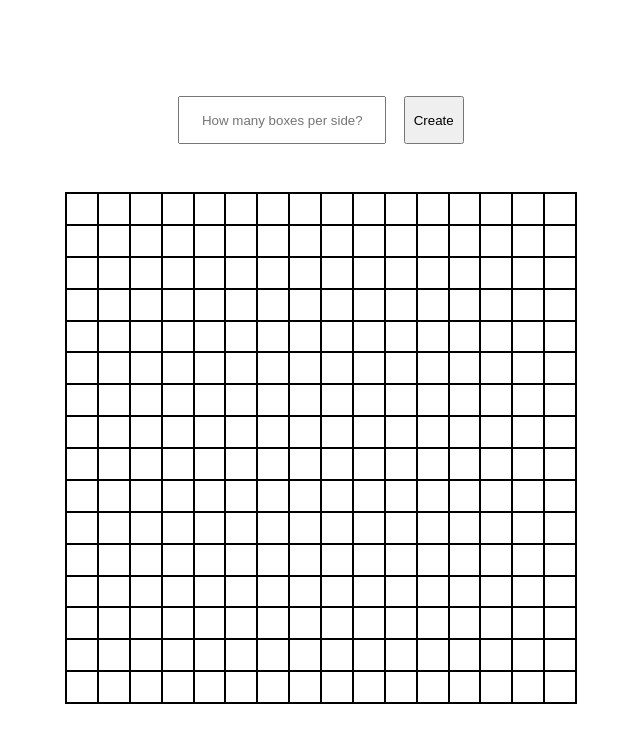
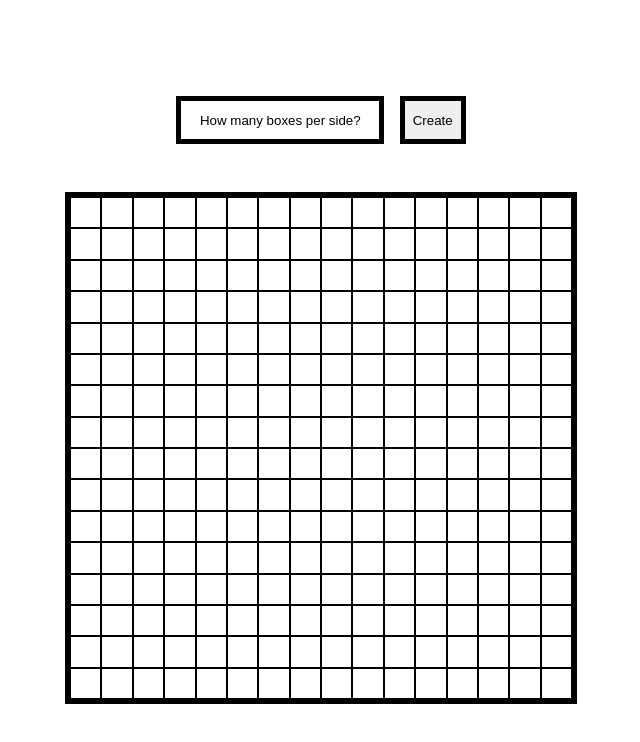
Before and after one commit to ruinabeshima/Etch-A-Sketch, a plain HTML site: page index.html in a window 1280 px wide. Shown: the whole page, without its empty margins (319-959 px from the left). Drawn offline with Linux system fonts and the light colour scheme.

Commit message:
Added minor CSS tweaks

```diff
--- a/styles.css
+++ b/styles.css
@@ -26,12 +26,18 @@ input {
   height: 100%;
   text-align: center;
   padding: 0.5rem;
+  border: 5px solid black;
+}
+
+input::placeholder {
+  color: black;
 }
 
 button {
   height: 100%;
   padding: 0.5rem;
   text-align: center;
+  border: 5px solid black;
 }
 
 
@@ -40,7 +46,7 @@ button {
   height: 32rem;
   display: flex;
   flex-direction: column;
-  border: 1px solid black;
+  border: 5px solid black;
 }
 
 .flexRow {
```
